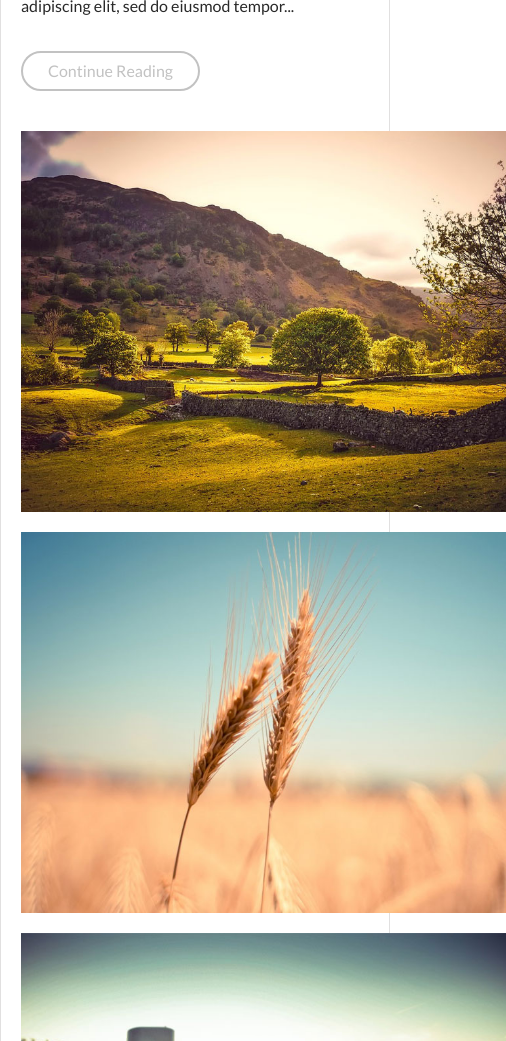
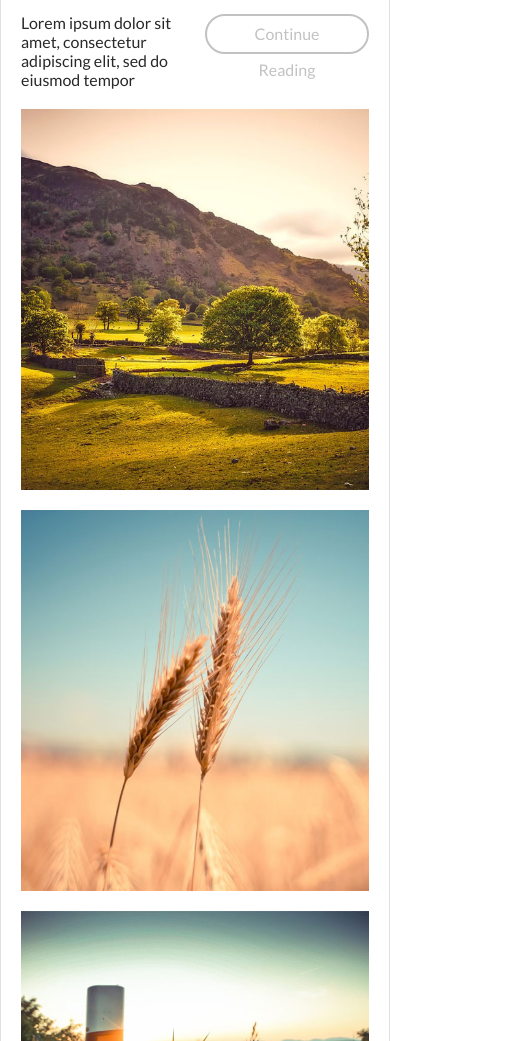
Before and after one commit to kostagon/Blogin, a plain HTML site: page index.html in a window 390 px wide. Shown: the part 959-2000 px from the top of the page, 506 px wide, since content can reach past the window. Drawn offline with Linux system fonts and the light colour scheme.

Commit message:
fixed images resolution
for 550px <

```diff
--- a/css/style.css
+++ b/css/style.css
@@ -421,28 +421,14 @@
 }
 
 @media (max-width: 550px) {
-  .main-wrapper .first-panel {
-    column-count: 1;
-    column-gap: 0;
-  }
+  .grid {
+    display: flex;
+    flex-direction: column;
+    object-fit: contain;
 
-  .second-panel .images-wrapper {
-    grid-template-columns: .5fr;
-  }
-
-  .grid {
-    display: grid;
-    grid-template-columns: 1fr;
-    grid-template-rows: 1fr 1fr 1fr;
-    gap: 20px;
-  }
-
-  .images-wrapper {
-    margin-left: 0;
   }
   .image {
-    width: 485px;
-    height: 381px;
+    width: 100%;
   }
   .image2 {
     grid-row: 2 / 3;
--- a/index.html
+++ b/index.html
@@ -70,7 +70,7 @@
             </div>
 
             <div class="second-panel">
-                <div class="images images-wrapper grid">
+                <div class="images-wrapper grid">
                     <!-- <h2 class="image-item placeholder">CSS Grid Comes Here!</h2> -->
                     <img class="image image1" src="./images/image-001.jpg" alt="">
                     <img class="image image2" src="./images/image-002.jpg" alt="">
```
